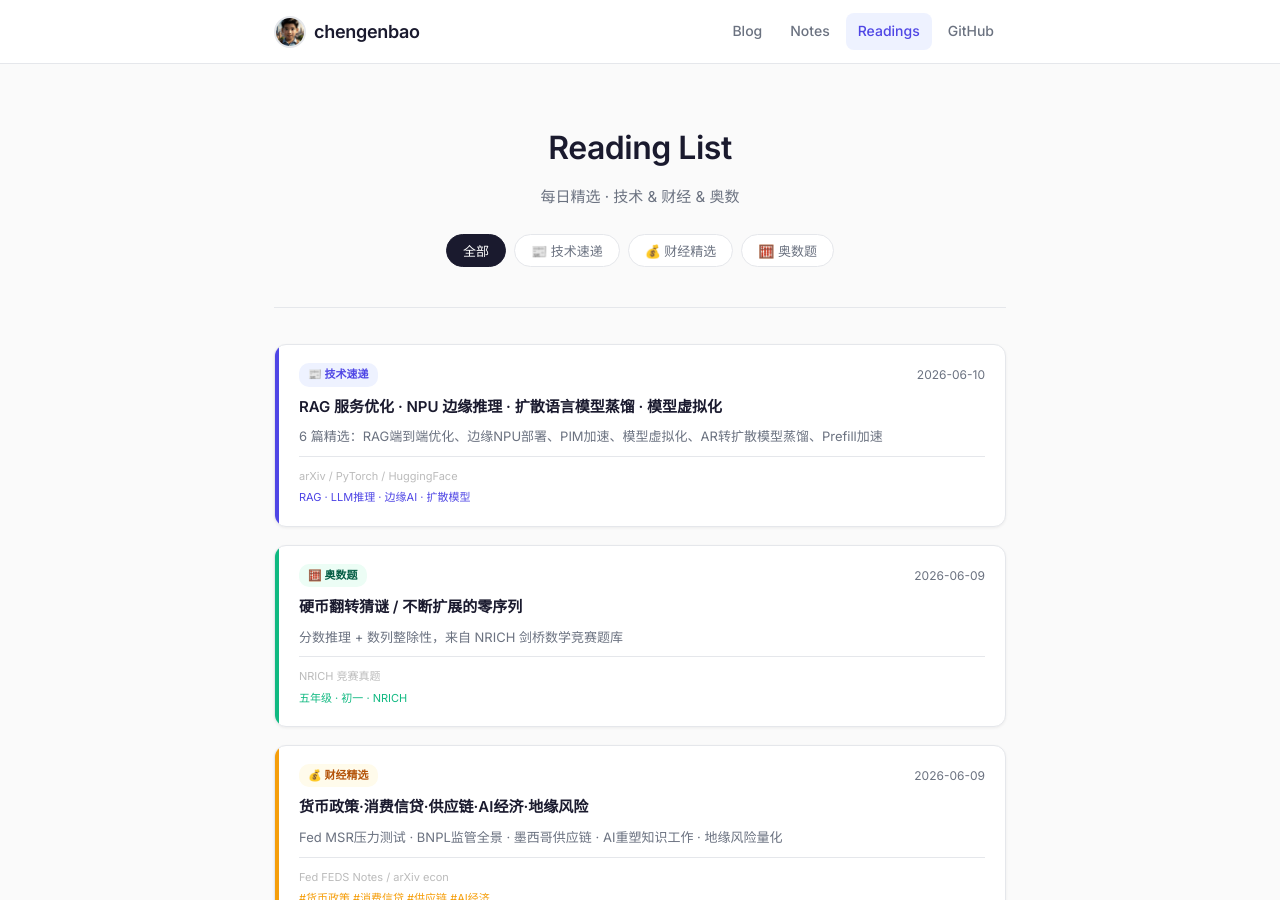
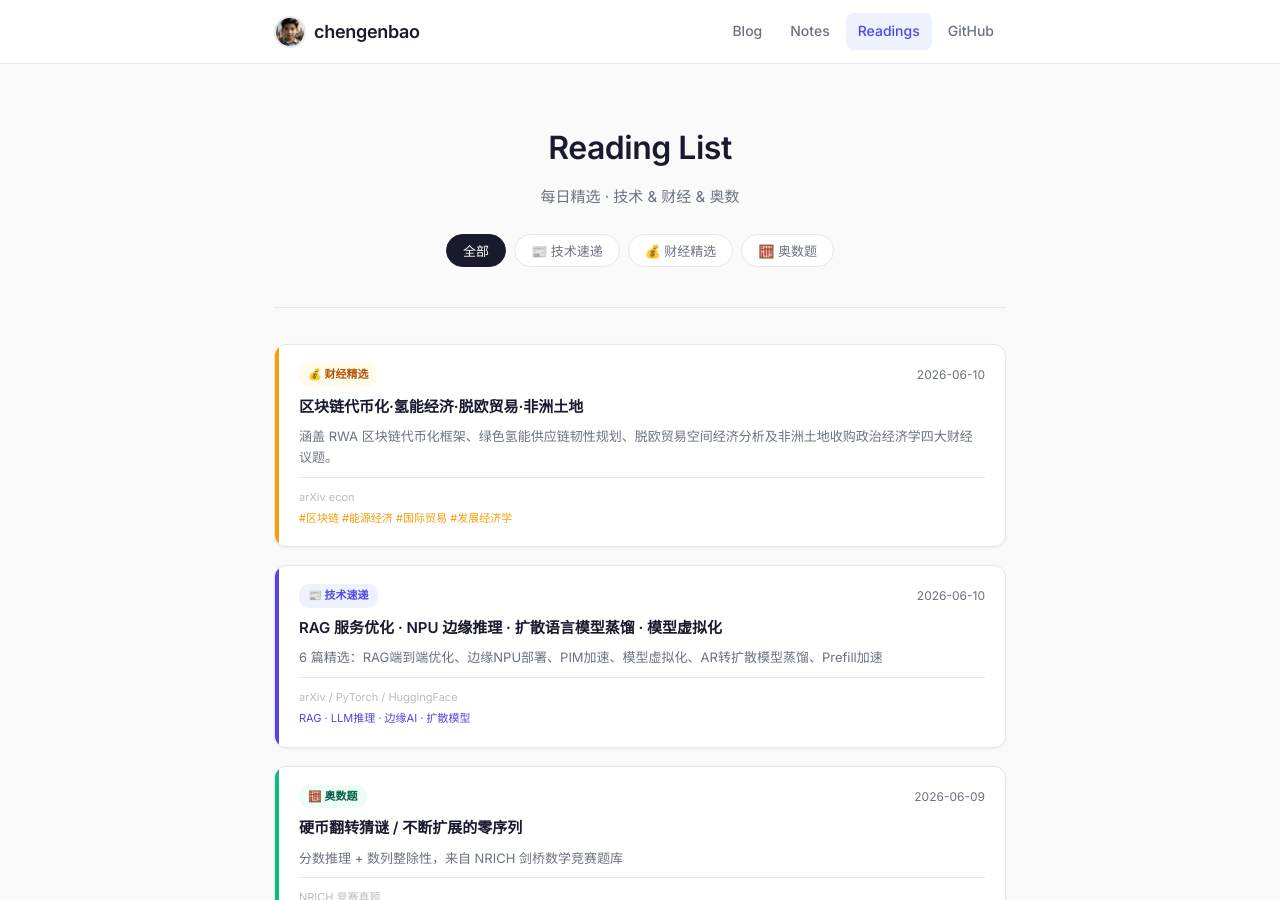
Before and after one commit to chengenbao/chengenbao.github.io, a Jekyll site: the page built from reading-list/index.md, in a window 1280 px wide and 900 px high. Built offline with Jekyll 4.4.1, drawn with Linux system fonts in a browser that asks for light colours.

Commit message:
update index.md: add finance card 2026-06-10

```diff
--- a/reading-list/index.md
+++ b/reading-list/index.md
@@ -18,6 +18,21 @@
   </div>
 
   <div class="rl-grid">
+<a class="rl-card finance" href="/reading-list/2026-06-10-finance-daily/">
+  <div class="rl-accent"></div>
+  <div class="rl-body">
+    <div class="rl-top">
+      <span class="rl-badge finance">💰 财经精选</span>
+      <time>2026-06-10</time>
+    </div>
+    <h2>区块链代币化·氢能经济·脱欧贸易·非洲土地</h2>
+    <p>涵盖 RWA 区块链代币化框架、绿色氢能供应链韧性规划、脱欧贸易空间经济分析及非洲土地收购政治经济学四大财经议题。</p>
+    <div class="rl-meta">
+      <span class="rl-source">arXiv econ</span>
+      <span class="rl-tags">#区块链 #能源经济 #国际贸易 #发展经济学</span>
+    </div>
+  </div>
+</a>
 <a class="rl-card tech" href="/reading-list/2026-06-10-tech-daily/">
   <div class="rl-accent"></div>
   <div class="rl-body">
```
